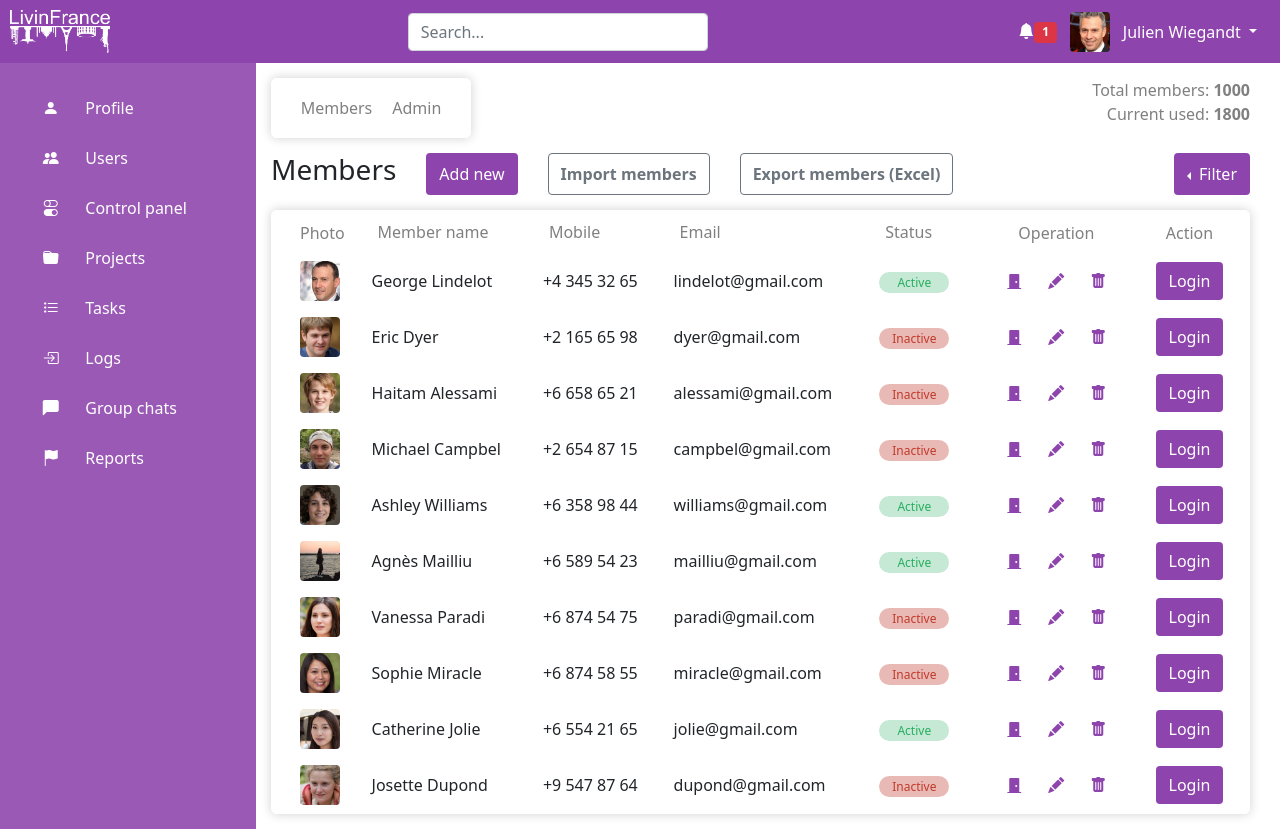
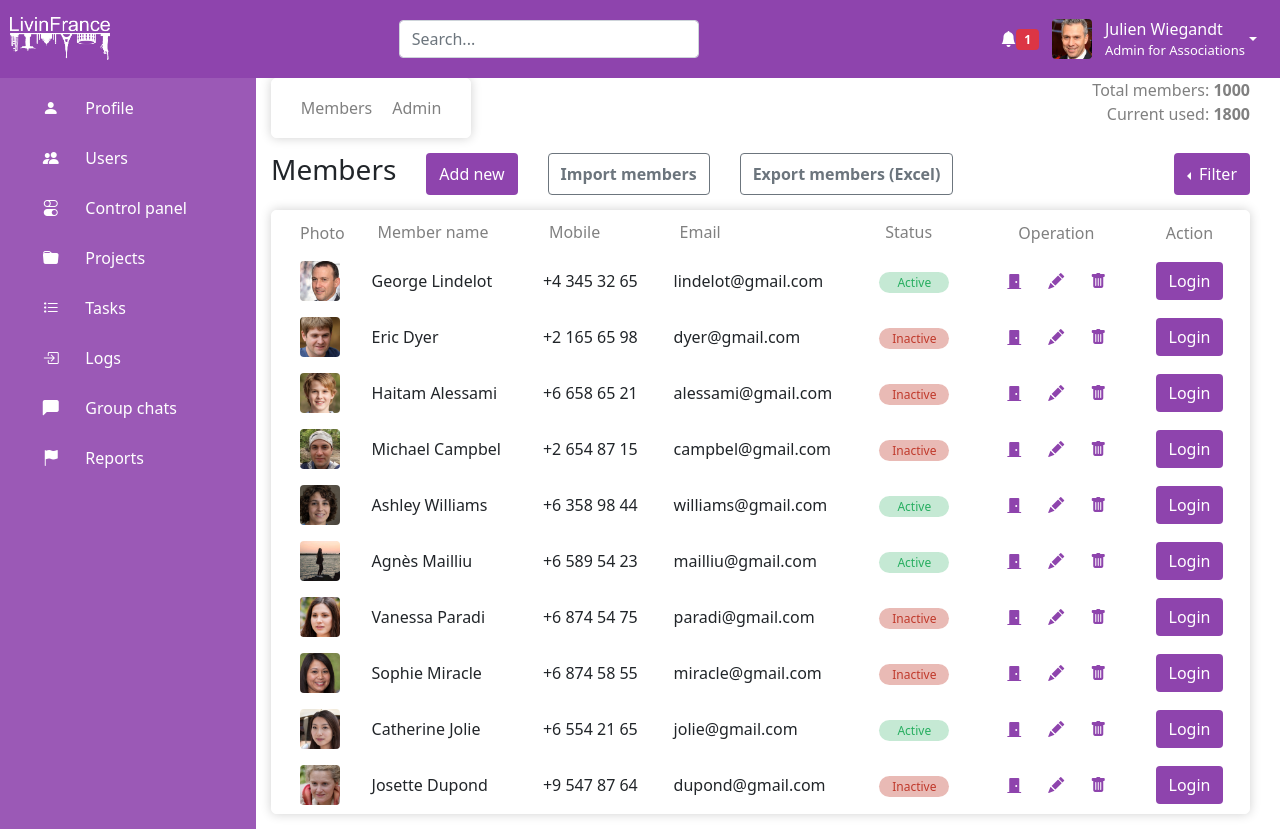
Before and after one commit to Julien-Wiegandt/livinfrance-test, an Angular app: page / in a window 1280 px wide. Built offline with nearby package versions, Linux system fonts and the light colour scheme.

Commit message:
navbar > dropdown > User title added

```diff
--- a/src/app/components/navbar/navbar.component.css
+++ b/src/app/components/navbar/navbar.component.css
@@ -15,12 +15,37 @@ input {
   margin-left: auto;
 }
 
+.nav__button__text {
+  display: flex;
+  flex-direction: column;
+  justify-content: flex-start;
+  flex-wrap: wrap;
+}
+
+.nav__button__text p {
+  text-align: start;
+}
+
+.nav__button--flex {
+  display: flex;
+  justify-content: space-around;
+  align-items: center;
+}
+
 .nav__button {
   color: var(--text__color-primary);
 }
 
 .nav__button:hover {
   color: black;
+}
+
+.nav__button p {
+  margin: 0;
+}
+
+.nav__button__user-title {
+  font-size: small;
 }
 
 .navbar-toggler {
--- a/src/app/components/navbar/navbar.component.html
+++ b/src/app/components/navbar/navbar.component.html
@@ -37,13 +37,16 @@
     />
     <div class="dropdown">
       <button
-        class="btn dropdown-toggle nav__button"
+        class="btn dropdown-toggle nav__button nav__button--flex"
         type="button"
         id="dropdownMenu"
         data-bs-toggle="dropdown"
         aria-expanded="false"
       >
-        Julien Wiegandt
+        <div class="nav__button__text">
+          <p>Julien Wiegandt</p>
+          <p class="nav__button__user-title">Admin for Associations</p>
+        </div>
       </button>
       <ul class="dropdown-menu" aria-labelledby="dropdownMenu">
         <li><a class="dropdown-item" href="#">Profile</a></li>
```
